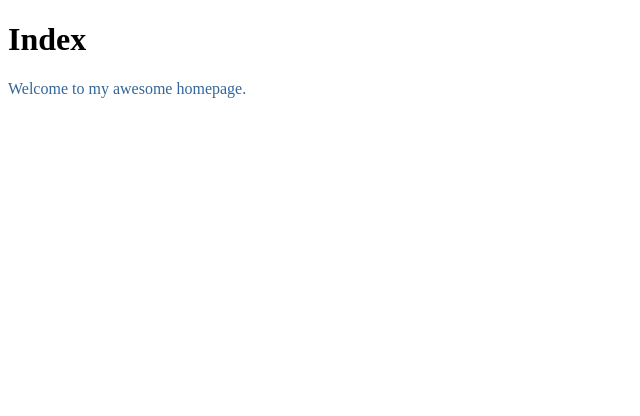
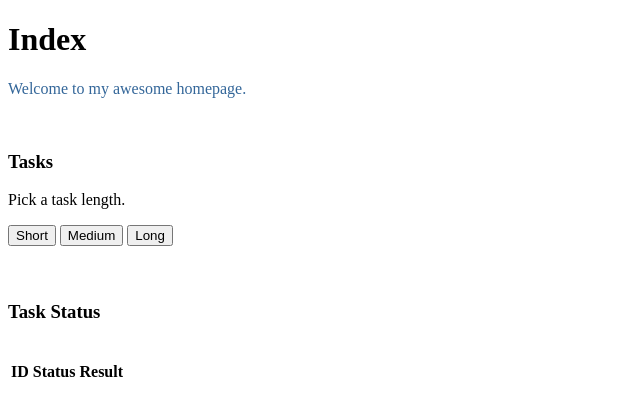
Before and after one commit to jonodrew/mentor-match, a Flask app: page / in a window 1280 px wide. Shown: the top 416 px of the page, without its empty margins (0-640 px from the left). Run offline with Flask 2, Linux system fonts and the light colour scheme; lists and menus that the app fills with data are empty.

Commit message:
Add a proof of concept for celery, redis, and JS

```diff
--- a/app/main/routes.py
+++ b/app/main/routes.py
@@ -1,6 +1,8 @@
+from celery.result import AsyncResult
 from flask import render_template, request
 
 from app.main import main_bp
+from app.tasks import create_task
 
 
 @main_bp.route("/", methods=["GET"])
@@ -12,3 +14,22 @@ def index():
 def upload():
     if request.method == "GET":
         return render_template()
+
+
+@main_bp.route("/tasks", methods=["POST"])
+def run_task():
+    content = request.json
+    task_type = content["type"]
+    task = create_task.delay(int(task_type))
+    return {"task_id": task.id}, 202
+
+
+@main_bp.route("/tasks/<task_id>", methods=["GET"])
+def get_status(task_id):
+    task_result = AsyncResult(task_id)
+    result = {
+        "task_id": task_id,
+        "task_status": task_result.status,
+        "task_result": task_result.result,
+    }
+    return result, 200
--- /dev/null
+++ b/app/static/main.js
@@ -0,0 +1,38 @@
+function handleClick(type) {
+  fetch('/tasks', {
+    method: 'POST',
+    headers: {
+      'Content-Type': 'application/json'
+    },
+    body: JSON.stringify({ type: type }),
+  })
+  .then(response => response.json())
+  .then(data => getStatus(data.task_id));
+}
+
+function getStatus(taskID) {
+  fetch(`/tasks/${taskID}`, {
+    method: 'GET',
+    headers: {
+      'Content-Type': 'application/json'
+    },
+  })
+  .then(response => response.json())
+  .then(res => {
+    const html = `
+      <tr>
+        <td>${taskID}</td>
+        <td>${res.task_status}</td>
+        <td>${res.task_result}</td>
+      </tr>`;
+    const newRow = document.getElementById('tasks').insertRow(0);
+    newRow.innerHTML = html;
+
+    const taskStatus = res.task_status;
+    if (taskStatus === 'SUCCESS' || taskStatus === 'FAILURE') return false;
+    setTimeout(function() {
+      getStatus(res.task_id);
+    }, 1000);
+  })
+  .catch(err => console.log(err));
+}
--- a/app/templates/base.html
+++ b/app/templates/base.html
@@ -12,5 +12,7 @@
         {% block footer %}
         {% endblock %}
     </div>
+     <script src="{{url_for('static', filename='main.js')}}" type="text/javascript"></script>
+    {% block js %}{% endblock %}
 </body>
 </html>
--- a/app/templates/index.html
+++ b/app/templates/index.html
@@ -11,4 +11,30 @@
     <p class="important">
       Welcome to my awesome homepage.
     </p>
+    <br>
+    <div>
+    <h3>Tasks</h3>
+    <p>Pick a task length.</p>
+    <div class="btn-group" role="group" aria-label="Basic example">
+      <button type="button" class="btn btn-primary" onclick="handleClick(1)">Short</button>
+      <button type="button" class="btn btn-primary" onclick="handleClick(2)">Medium</button>
+      <button type="button" class="btn btn-primary" onclick="handleClick(3)">Long</button>
+    </div>
+  </div>
+  <br><br>
+  <div>
+    <h3>Task Status</h3>
+    <br>
+    <table class="table">
+      <thead>
+        <tr>
+          <th>ID</th>
+          <th>Status</th>
+          <th>Result</th>
+        </tr>
+      </thead>
+      <tbody id="tasks">
+      </tbody>
+    </table>
+  </div>
 {% endblock %}
```
